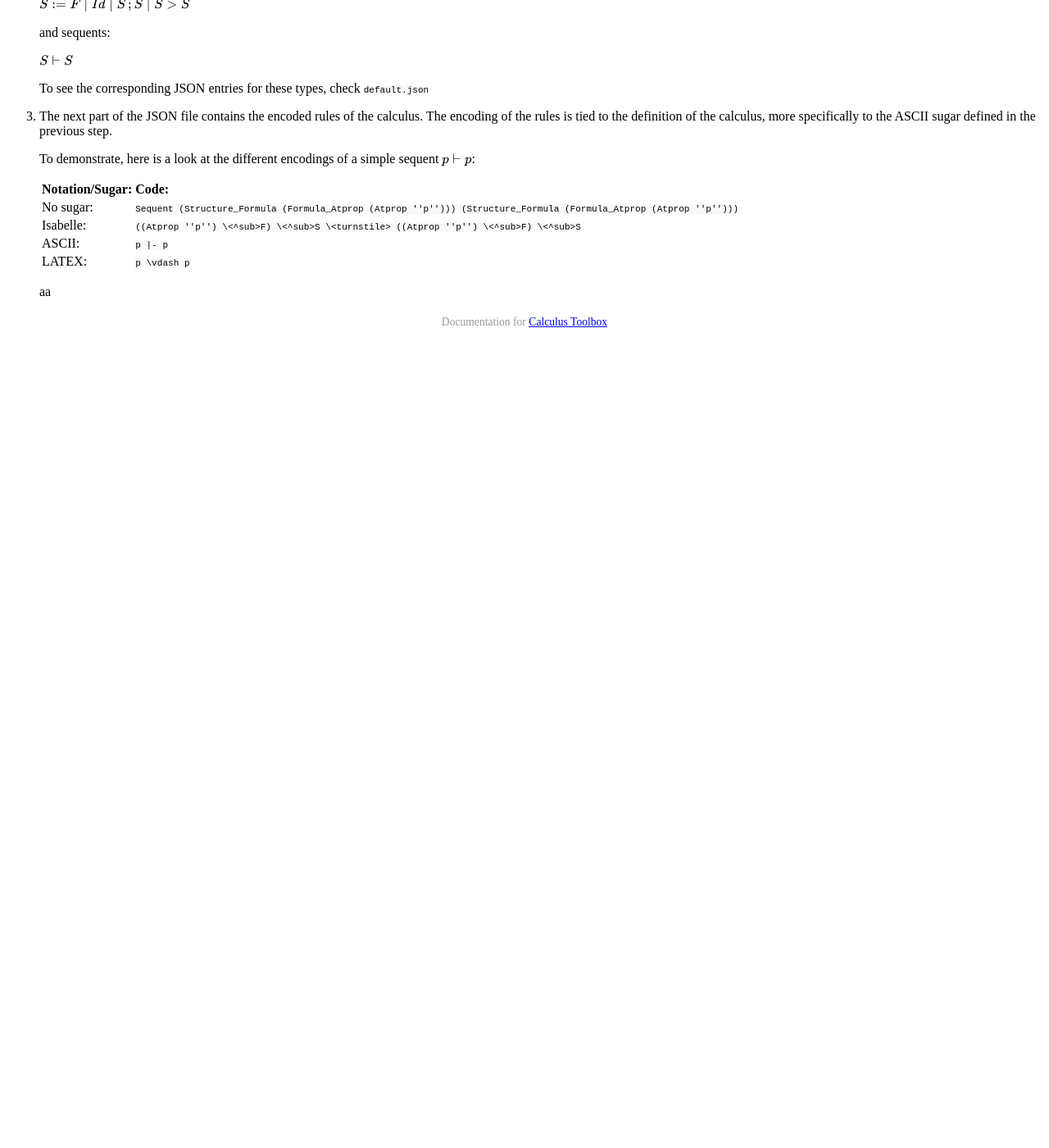
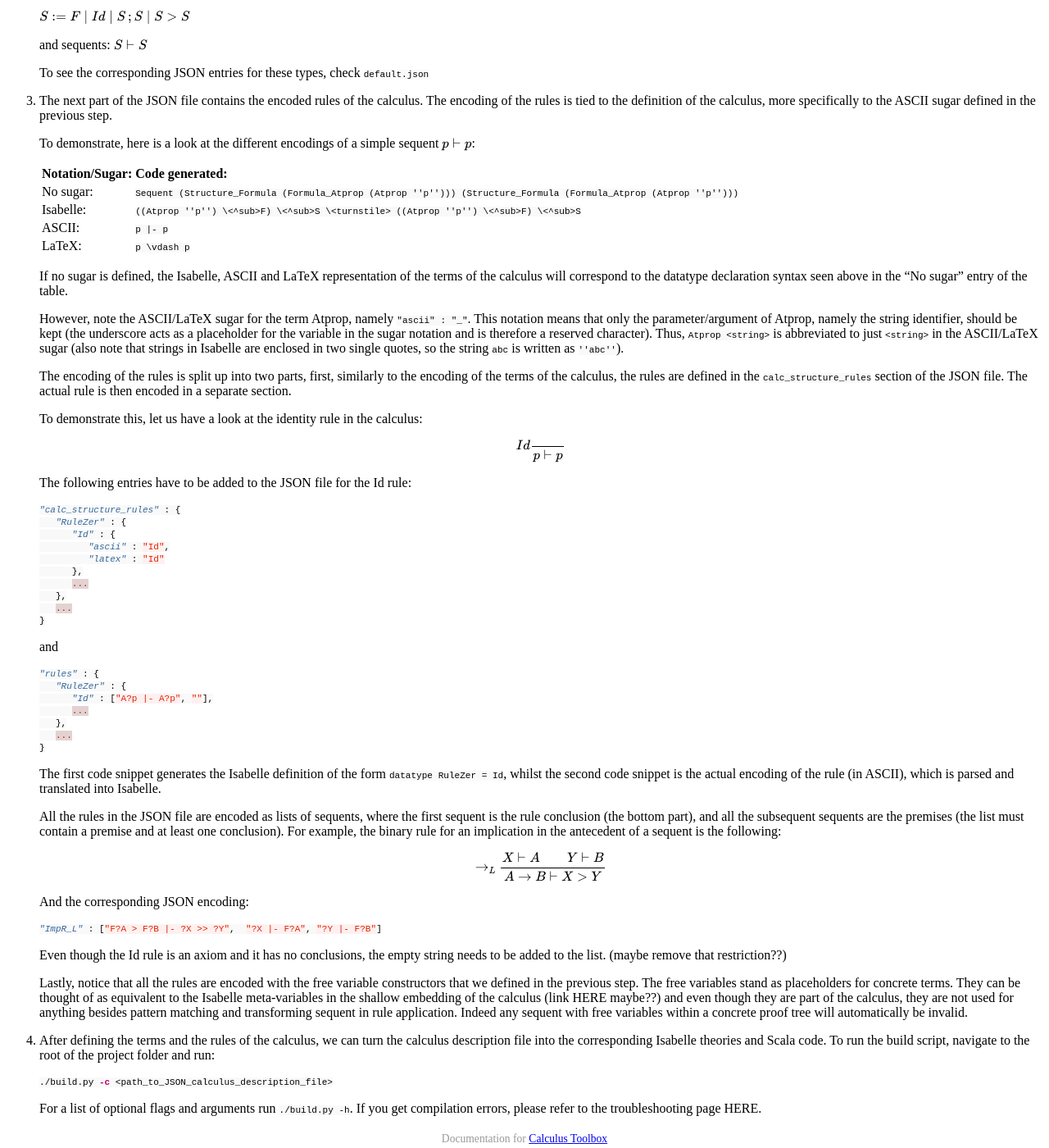
Before and after one commit to goodlyrottenapple/calculus-toolbox, a Jekyll site: the page built from _posts/2015-04-06-introduction.md, in a window 1280 px wide and 1400 px high, scrolled down 2025 px. Shown: the whole window at 82% size. Built offline with Jekyll 4.4.1, drawn with Linux system fonts in a browser that asks for light colours; Markdown is read by kramdown in place of the engine named in the settings; formulas are drawn with MathJax 3; a style sheet for code colours, icons or effects is not loaded; before the commit the page ends 2446 px from its top, so only the background shows below that; some of the changed text lies outside the part shown.

Commit message:
mostly finished the introduction guide

```diff
--- a/_posts/2015-04-06-introduction.md
+++ b/_posts/2015-04-06-introduction.md
@@ -37,7 +37,8 @@ To get started quickly, this tutorial will guide you through the process of gene
    "Atprop" : {
       "Atprop" : {
          "type" : "string",
-         "ascii" : "_"
+         "ascii" : "_",
+         "latex" : "_"
       },
       "Atprop_Freevar" : {
          "type" : "string",
@@ -138,11 +137,70 @@ To get started quickly, this tutorial will guide you through the process of gene
 
    To demonstrate, here is a look at the different encodings of a simple sequent \\( p \vdash p \\):
 
-   Notation/Sugar:           | Code:
+   Notation/Sugar:           | Code generated:
    --------------------------|---------------------------------------------------------------------------------------------------------------------
    No sugar:                 | ``Sequent (Structure_Formula (Formula_Atprop (Atprop ''p''))) (Structure_Formula (Formula_Atprop (Atprop ''p'')))``
    Isabelle:                 | ``((Atprop ''p'') \<^sub>F) \<^sub>S \<turnstile> ((Atprop ''p'') \<^sub>F) \<^sub>S``
    ASCII:                    | ``p |- p``
-   LATEX:                    | ``p \vdash p``
+   LaTeX:                    | ``p \vdash p``
 
-   aa
+   If no sugar is defined, the Isabelle, ASCII and LaTeX representation of the terms of the calculus will correspond to the datatype declaration syntax seen above in the "No sugar" entry of the table.
+
+   However, note the ASCII/LaTeX sugar for the term Atprop, namely ``"ascii" : "_"``. This notation means that only the parameter/argument of Atprop, namely the string identifier, should be kept (the underscore acts as a placeholder for the variable in the sugar notation and is therefore a reserved character). Thus, ``Atprop <string>`` is abbreviated to just ``<string>`` in the ASCII/LaTeX sugar (also note that strings in Isabelle are enclosed in two single quotes, so the string ``abc`` is written as ``''abc''``).
+
+   The encoding of the rules is split up into two parts, first, similarly to the encoding of the terms of the calculus, the rules are defined in the ``calc_structure_rules`` section of the JSON file. The actual rule is then encoded in a separate section.
+
+   To demonstrate this, let us have a look at the identity rule in the calculus:
+
+   \\[Id \frac{}{p \vdash p}\\]
+
+   The following entries have to be added to the JSON file for the Id rule:
+
+   ~~~json
+   "calc_structure_rules" : {
+      "RuleZer" : {
+         "Id" : {
+            "ascii" : "Id",
+            "latex" : "Id"
+         },
+         ...
+      },
+      ...
+   }
+   ~~~
+
+   and
+
+   ~~~json
+   "rules" : {
+      "RuleZer" : {
+         "Id" : ["A?p |- A?p", ""],
+         ...
+      },
+      ...
+   }
+   ~~~
+
+   The first code snippet generates the Isabelle definition of the form ``datatype RuleZer = Id``, whilst the second code snippet is the actual encoding of the rule (in ASCII), which is parsed and translated into Isabelle.
+
+   All the rules in the JSON file are encoded as lists of sequents, where the first sequent is the rule conclusion (the bottom part), and all the subsequent sequents are the premises (the list must contain a premise and at least one conclusion). For example, the binary rule for an implication in the antecedent of a sequent is the following:
+
+   \\[\rightarrow_L \frac{X \vdash A   \qquad   Y \vdash B}{A \rightarrow B \vdash X > Y}\\]
+
+   And the corresponding JSON encoding:
+
+   ~~~json
+   "ImpR_L" : ["F?A > F?B |- ?X >> ?Y",  "?X |- F?A", "?Y |- F?B"]
+   ~~~
+
+   Even though the Id rule is an axiom and it has no conclusions, the empty string needs to be added to the list. (maybe remove that restriction??)
+
+   Lastly, notice that all the rules are encoded with the free variable constructors that we defined in the previous step. The free variables stand as placeholders for concrete terms. They can be thought of as equivalent to the Isabelle meta-variables in the shallow embedding of the calculus (link HERE maybe??) and even though they are part of the calculus, they are not used for anything besides pattern matching and transforming sequent in rule application. Indeed any sequent with free variables within a concrete proof tree will automatically be invalid.
+
+4. After defining the terms and the rules of the calculus, we can turn the calculus description file into the corresponding Isabelle theories and Scala code. To run the build script, navigate to the root of the project folder and run:
+
+   ~~~sh
+   ./build.py -c <path_to_JSON_calculus_description_file>
+   ~~~
+
+   For a list of optional flags and arguments run ``./build.py -h``. If you get compilation errors, please refer to the troubleshooting page HERE.
```
Also changed, not shown: other parts of _posts/2015-04-06-introduction.md (+2 -4 lines).
